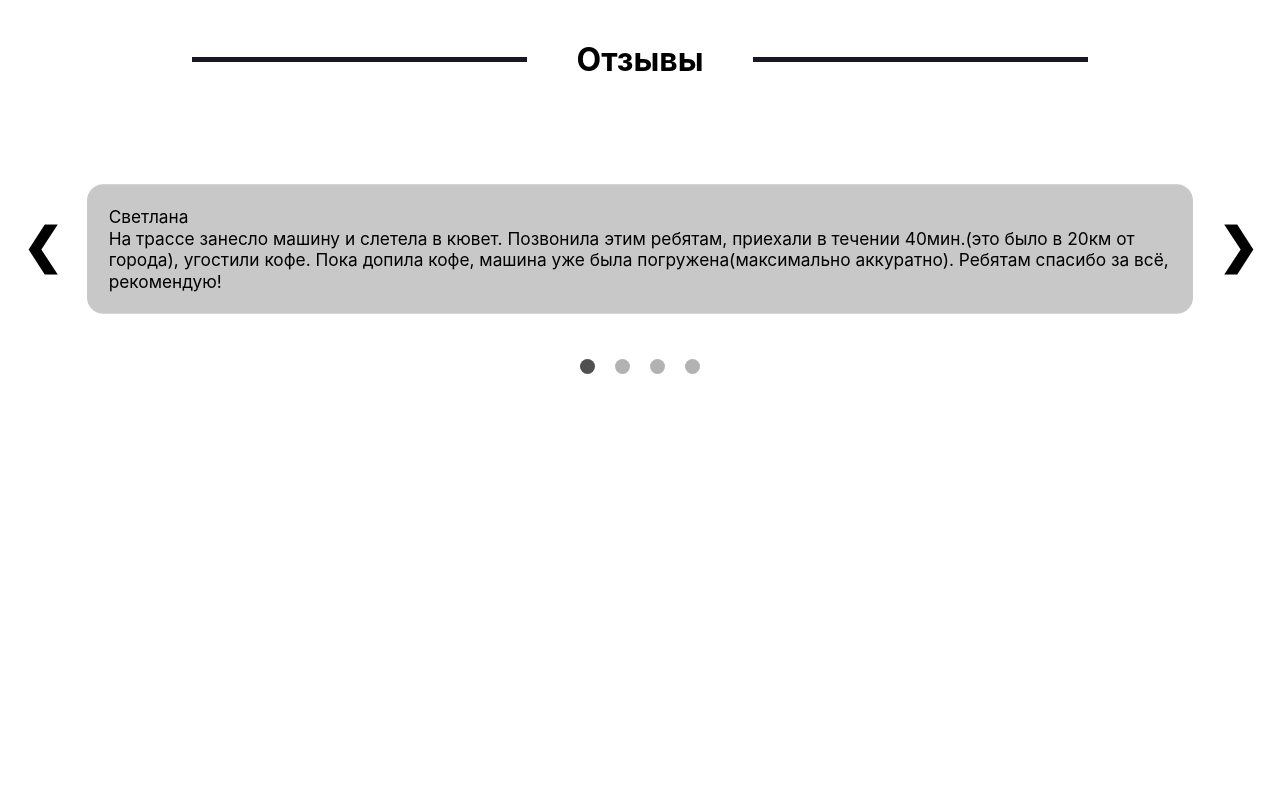
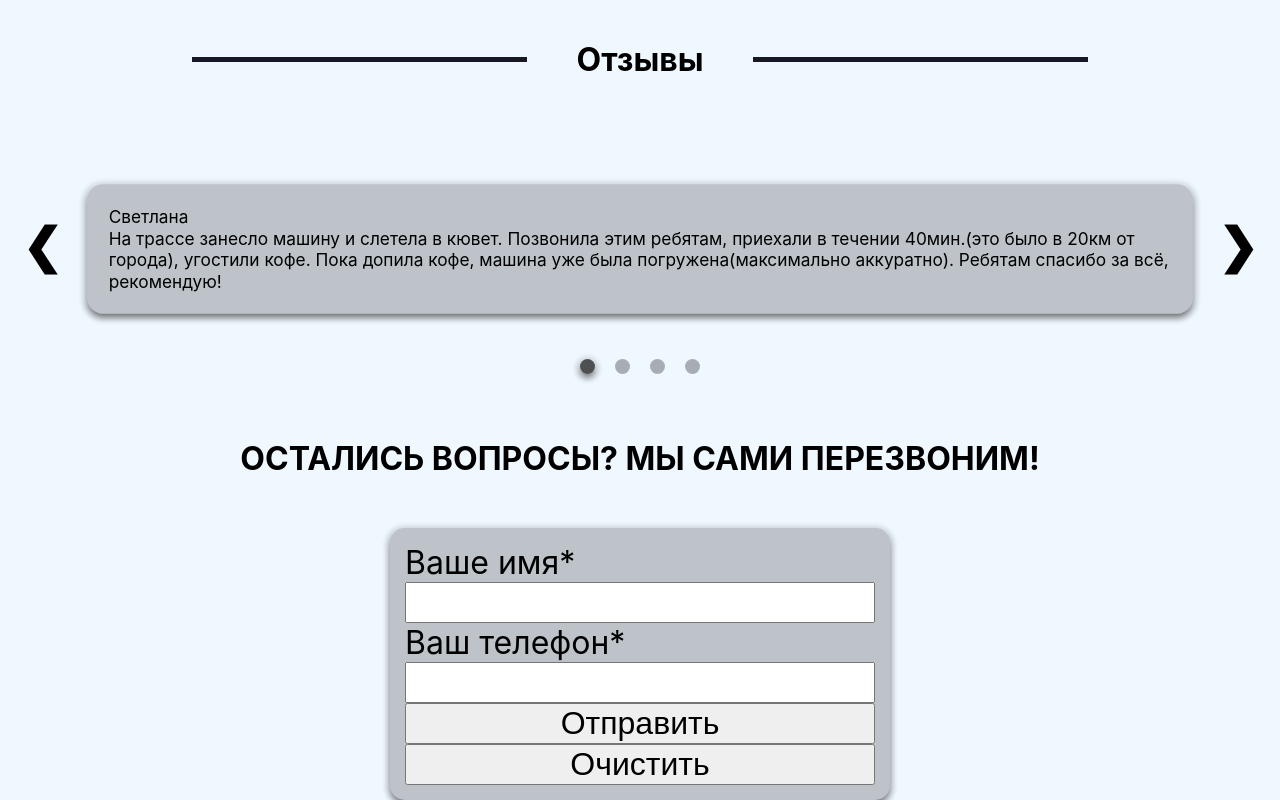
Before and after one commit to ilia-zara/tow-track-react-app, a React (Create React App) app: page / in a window 1280 px wide. Shown: the part 2718-3518 px from the top of the page. Before the commit the page ends 3107 px from the top, so only its background shows below. Built offline with nearby package versions, Linux system fonts and the light colour scheme.

Commit message:
add json-server, form creation and some changes

```diff
--- /dev/null
+++ b/data/db.json
@@ -0,0 +1,15 @@
+{
+  "callBackTo": [
+    {
+      "name": "фйцк",
+      "phone": "123",
+      "id": 1
+    },
+    {
+      "name": "Илья",
+      "phone": "375298677461",
+      "id": 2
+    }
+  ],
+  "userLocation": []
+}
--- /dev/null
+++ b/json-server.json
@@ -0,0 +1,5 @@
+{
+    "watch": true,
+    "port": 8000,
+    "delay": 1000
+}
--- a/src/components/home-page/Home.css
+++ b/src/components/home-page/Home.css
@@ -0,0 +1,3 @@
+.home-page {
+  background-color: aliceblue;
+}
--- a/src/components/home-page/Home.js
+++ b/src/components/home-page/Home.js
@@ -1,34 +1,20 @@
-import evacuation from "media/evacuation.jpg";
-import offRoadEvacuation from "media/offRoadEvacuation.jpg";
-import fuelSapply from "media/fuelSapply.jpg";
-import towing from "media/towing.jpg";
-import recharge from "media/recharge.jpg";
-import soberDriver from "media/soberDriver.jpg";
-
-import React from "react";
+import div from "react";
 import "./Home.css";
 import MainBanner from "components/home-page/main-banner/MainBanner";
 import AboutUs from "components/home-page/about-us/AboutUs";
 import ServiceList from "components/home-page/service-list/ServiceList";
 import SliderReviews from "components/home-page/slider-reviews/SliderReviews";
+import Form from "components/home-page/form-callback/Form";
 
 function Home() {
-  const ServiceListImages = [
-    { id: 1, src: evacuation, title: "Эвакуация" },
-    { id: 2, src: offRoadEvacuation, title: "Внедорожная эвакуация" },
-    { id: 3, src: fuelSapply, title: "Подвоз топлива" },
-    { id: 4, src: towing, title: "Буксировка" },
-    { id: 5, src: recharge, title: "Прикурить авто" },
-    { id: 6, src: soberDriver, title: "Трезвый водитель" },
-  ];
-
   return (
-    <React.Fragment>
+    <div className="home-page">
       <MainBanner />
       <AboutUs />
-      <ServiceList services={ServiceListImages} />
+      <ServiceList />
       <SliderReviews />
-    </React.Fragment>
+      <Form />
+    </div>
   );
 }
 
--- /dev/null
+++ b/src/components/home-page/form-callback/Form.css
@@ -0,0 +1,39 @@
+section > h3 {
+  margin: 50px auto;
+  text-align: center;
+  font-size: xx-large;
+}
+
+.form {
+  margin: 0 auto;
+  max-width: 500px;
+  font-size: xx-large;
+  background-color: #1515143b;
+  border-radius: 5px;
+  box-shadow: 0 4px 6px -1px rgb(0 0 0 / 50%), 0px 2px 4px 5px rgb(0 0 0 / 10%);
+  border-radius: 15px;
+}
+
+.form label {
+  text-align: left;
+  display: block;
+}
+
+.form input {
+  width: 100%;
+  font-size: inherit;
+}
+
+.form-loading {
+  width: 100%;
+  height: 100%;
+  background: rgba(51, 50, 50, 0.726) url("media/load.gif") center / 50px
+    no-repeat;
+  padding: 15px;
+  border-radius: 15px;
+  transition: all 0.5s ease 0s;
+}
+
+.not-loading {
+  padding: 15px;
+}
--- /dev/null
+++ b/src/components/home-page/form-callback/Form.js
@@ -0,0 +1,60 @@
+import "./Form.css";
+import { useState } from "react";
+
+const Form = () => {
+  const [name, setName] = useState("");
+  const [phone, setPhone] = useState("");
+  const [isLoading, setIsLoading] = useState(false);
+
+  const handleSubmit = (event) => {
+    event.preventDefault();
+    const userData = { name, phone };
+
+    setIsLoading(true);
+
+    fetch("http://localhost:8000/callBackTo", {
+      method: "POST",
+      headers: { "Content-Type": "application/json" },
+      body: JSON.stringify(userData),
+    }).then(() => {
+      console.log("new userdata added");
+      setIsLoading(false);
+    });
+  };
+
+  return (
+    <section>
+      <h3>ОСТАЛИСЬ ВОПРОСЫ? МЫ САМИ ПЕРЕЗВОНИМ!</h3>
+      <div className="form-container">
+        <form className="form" onSubmit={handleSubmit}>
+          <div className={isLoading ? "form-loading" : "not-loading"}>
+            <label>Ваше имя*</label>
+            <input
+              type="text"
+              required
+              value={name}
+              onChange={(event) => setName(event.target.value)}
+            />
+            <label>Ваш телефон*</label>
+            <input
+              type="number"
+              required
+              value={phone}
+              onChange={(event) => setPhone(event.target.value)}
+            />
+            <div className="form-buttons">
+              <input type="submit" value="Отправить" />
+              <input
+                type="button"
+                value="Очистить"
+                onClick={() => setName("") || setPhone("")}
+              />
+            </div>
+          </div>
+        </form>
+      </div>
+    </section>
+  );
+};
+
+export default Form;
--- a/src/components/home-page/service-list/ServiceList.js
+++ b/src/components/home-page/service-list/ServiceList.js
@@ -1,9 +1,25 @@
+import evacuation from "media/evacuation.jpg";
+import offRoadEvacuation from "media/offRoadEvacuation.jpg";
+import fuelSapply from "media/fuelSapply.jpg";
+import towing from "media/towing.jpg";
+import recharge from "media/recharge.jpg";
+import soberDriver from "media/soberDriver.jpg";
+
 import "./ServiceList.css";
 import SectionTitle from "components/section-title/SectionTitle";
 import ServiceListItem from "components/home-page/service-list/service-list-item/ServiceListItem";
 
-function ServiceList({ services }) {
-  const ServList = services.map((item) => (
+function ServiceList() {
+  const ServiceListImages = [
+    { id: 1, src: evacuation, title: "Эвакуация" },
+    { id: 2, src: offRoadEvacuation, title: "Внедорожная эвакуация" },
+    { id: 3, src: fuelSapply, title: "Подвоз топлива" },
+    { id: 4, src: towing, title: "Буксировка" },
+    { id: 5, src: recharge, title: "Прикурить авто" },
+    { id: 6, src: soberDriver, title: "Трезвый водитель" },
+  ];
+
+  const ServList = ServiceListImages.map((item) => (
     <ServiceListItem key={item.id} src={item.src} title={item.title} />
   ));
 
--- a/src/components/home-page/slider-reviews/SliderReviews.js
+++ b/src/components/home-page/slider-reviews/SliderReviews.js
@@ -8,8 +8,9 @@ import SliderContent from "components/home-page/slider-reviews/slider-content/Sl
 
 function SliderReviews() {
   const [activeIndex, setActiveIndex] = useState(0);
+  const length = SliderData.length - 1;
 
-  /* useEffect(() => {
+  /*   useEffect(() => {
     const interval = setInterval(() => {
       setActiveIndex(
         activeIndex === SliderData.length - 1 ? 0 : activeIndex + 1
@@ -25,14 +26,10 @@ function SliderReviews() {
         <SliderContent activeIndex={activeIndex} />
         <SliderArrows
           prevSlide={() =>
-            setActiveIndex(
-              activeIndex === 0 ? SliderData.length - 1 : activeIndex - 1
-            )
+            setActiveIndex(activeIndex === 0 ? length : activeIndex - 1)
           }
           nextSlide={() =>
-            setActiveIndex(
-              activeIndex === SliderData.length - 1 ? 0 : activeIndex + 1
-            )
+            setActiveIndex(activeIndex === length ? 0 : activeIndex + 1)
           }
         />
         <SliderDots
--- a/src/components/home-page/slider-reviews/slider-content/SliderContent.css
+++ b/src/components/home-page/slider-reviews/slider-content/SliderContent.css
@@ -2,12 +2,14 @@
   max-width: 80%;
   position: relative;
   background-color: #1515143b;
+  box-shadow: 0 4px 6px -1px rgb(0 0 0 / 50%), 0px 2px 4px 5px rgb(0 0 0 / 10%);
   border-radius: 15px;
   opacity: 0;
   transition-duration: 1s ease;
 }
 
 .slides.active {
+  min-width: 70%;
   padding: 20px;
   margin-bottom: 30px;
   opacity: 1;
--- a/src/components/home-page/slider-reviews/slider-dots/SliderDots.css
+++ b/src/components/home-page/slider-reviews/slider-dots/SliderDots.css
@@ -22,5 +22,6 @@
 .active-dot,
 .dot:hover {
   background-color: rgb(26 25 25 / 76%);
+  box-shadow: 0 4px 6px -1px rgb(0 0 0 / 50%), 0px 2px 4px 5px rgb(0 0 0 / 10%);
   transition: all 0.5s ease-in;
 }
```
Also changed, not shown: 1 other file (tests, documents, lock files or other folders).
